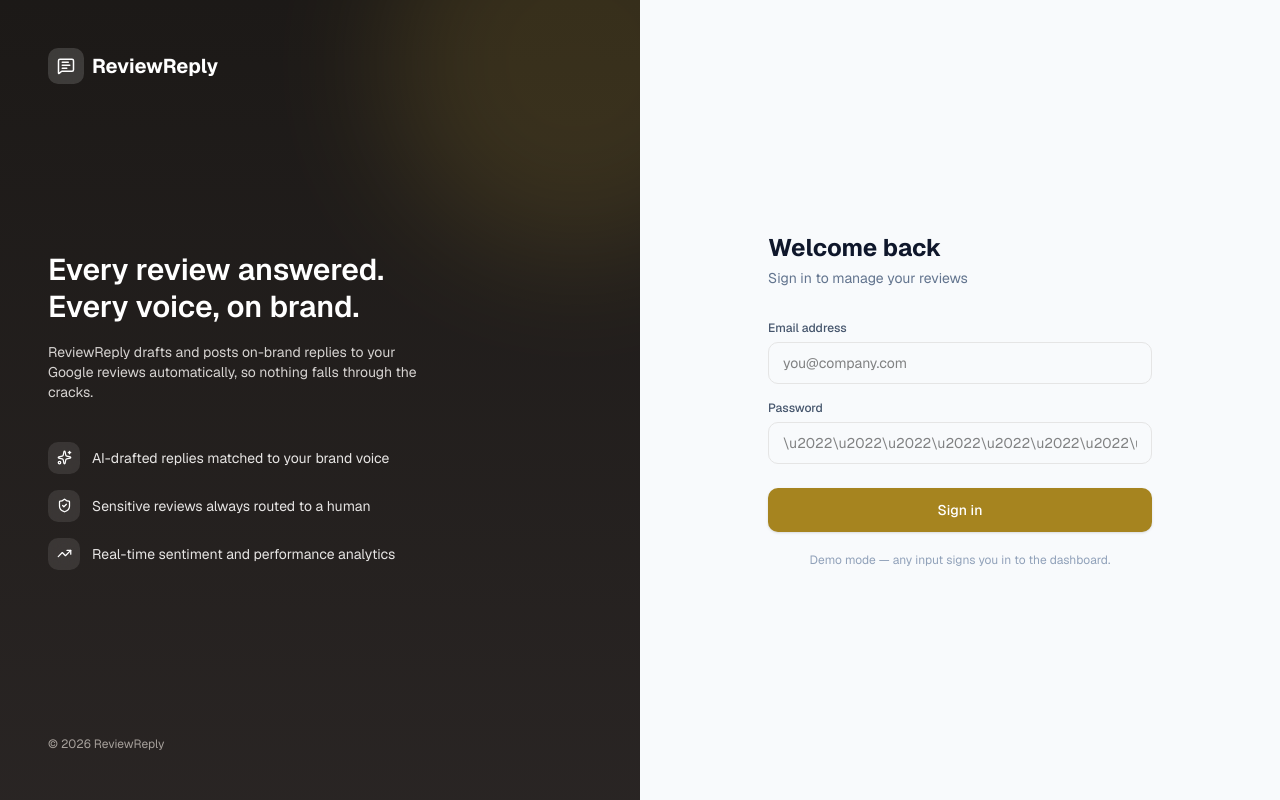
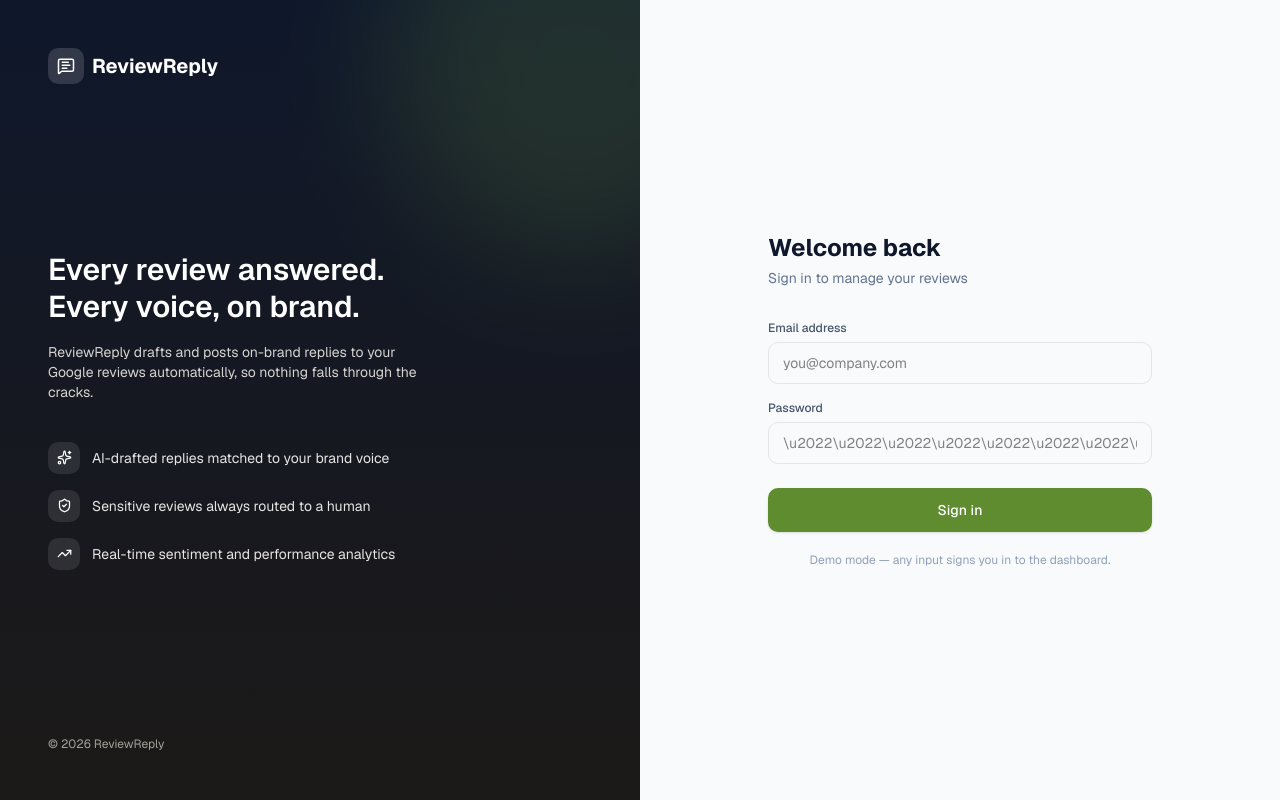
Before and after one commit to somayasaberi2005-cmd/reviewreply-frontend, a Next.js app: page / in a window 1280 px wide. Built offline with nearby package versions, Linux system fonts and the light colour scheme.

Commit message:
Switch color scheme to apple green accent

```diff
--- a/app/globals.css
+++ b/app/globals.css
@@ -47,12 +47,12 @@
   --radius-3xl: calc(var(--radius) * 2.2);
   --radius-4xl: calc(var(--radius) * 2.6);
 
-  --color-berry-50: #FBF3E1;
-  --color-berry-100: #F5E1B8;
-  --color-berry-200: #ECC97E;
-  --color-berry-400: #D4AF37;
-  --color-berry-600: #A6841F;
-  --color-berry-800: #6B5313;
+  --color-berry-50: #F1F8E3;
+  --color-berry-100: #DCEFB0;
+  --color-berry-200: #C3E278;
+  --color-berry-400: #8BC34A;
+  --color-berry-600: #5E8C2E;
+  --color-berry-800: #3D5A1C;
 }
 
 :root {
--- a/app/page.tsx
+++ b/app/page.tsx
@@ -12,7 +12,7 @@ const features = [
 export default function Home() {
   return (
     <div className="min-h-screen flex">
-      <div className="hidden lg:flex lg:w-1/2 relative bg-gradient-to-b from-stone-900 to-stone-800 p-12 flex-col justify-between overflow-hidden">
+      <div className="hidden lg:flex lg:w-1/2 relative bg-gradient-to-b from-slate-900 to-stone-900 p-12 flex-col justify-between overflow-hidden">
         <div className="absolute top-0 right-0 w-96 h-96 bg-berry-400 rounded-full blur-3xl opacity-15 -translate-y-1/3 translate-x-1/3" />
         <div className="absolute bottom-0 left-0 w-80 h-80 bg-berry-300 rounded-full blur-3xl opacity-10 translate-y-1/3 -translate-x-1/3" />
 
```
